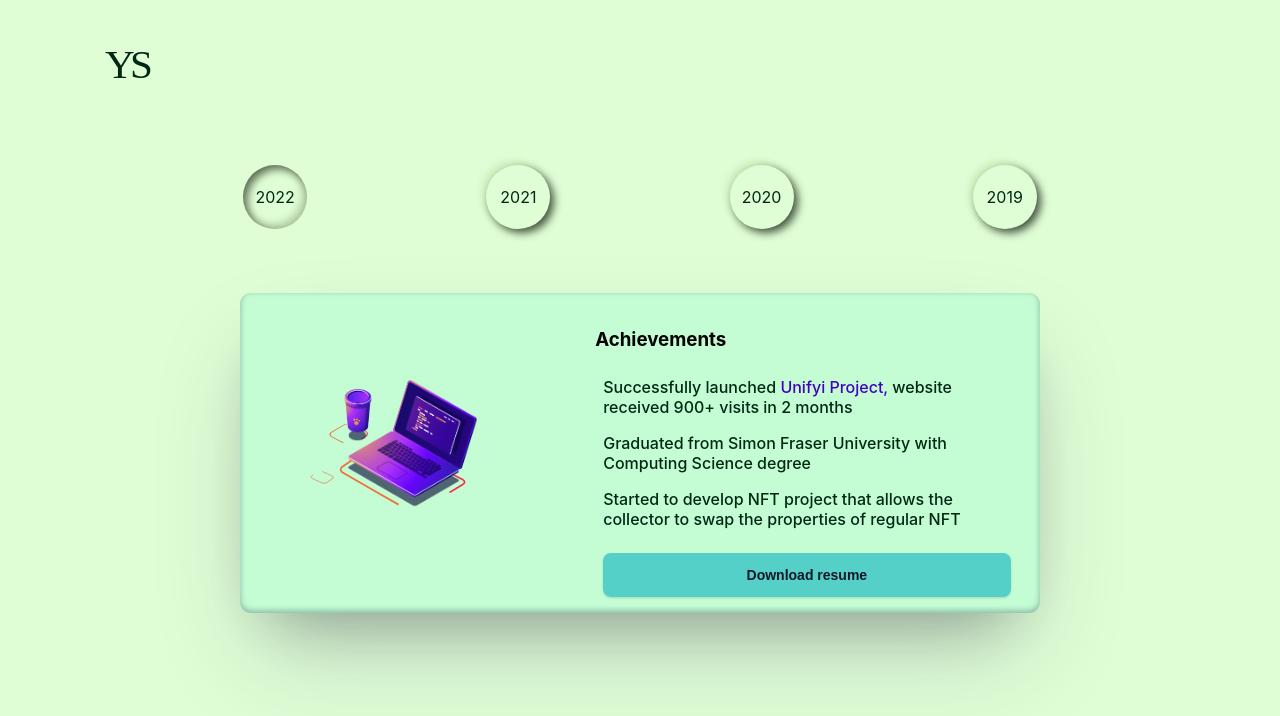
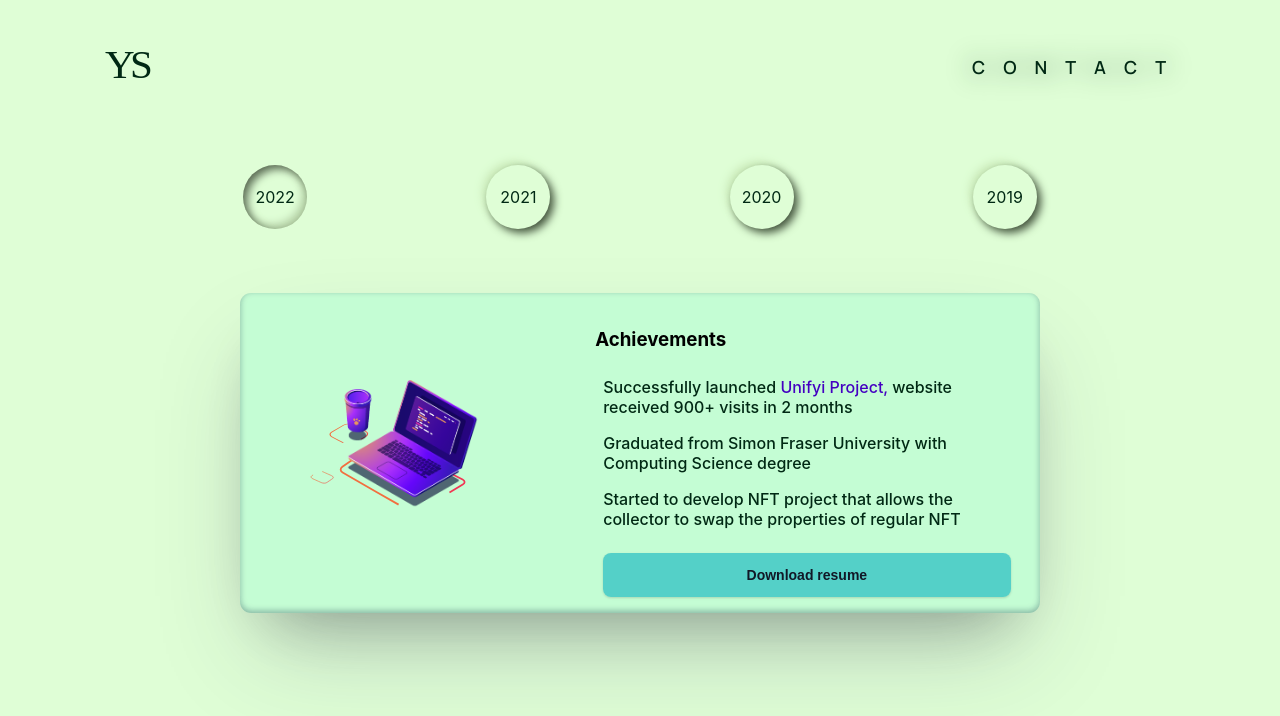
Before and after one commit to EStrilets/PersonalWebsite, a Next.js app in the folder client/: page /resume in a window 1280 px wide. Shown: the top 716 px of the page. Built offline with nearby package versions, Linux system fonts and the light colour scheme.

Commit message:
button refactor

```diff
--- /dev/null
+++ b/client/components/contactInfo/ContactBtn.jsx
@@ -0,0 +1,17 @@
+import React from 'react'
+import styles from './button.module.css'
+
+export default function ContactBtn() {
+    return (
+        <div className={styles['spinner']}>
+          <span>C</span>
+          <span>O</span>
+          <span>N</span>
+          <span>T</span>
+          <span>A</span>
+          <span>C</span>
+          <span>T</span>
+        </div>
+      );
+
+}
--- a/client/components/Contact/contactbtn.module.css
+++ b/client/components/contactInfo/button.module.css
@@ -1,3 +1,4 @@
+
 .spinner {
     height: 50px;
     width: max-content;
--- a/client/components/nav/Navbar.jsx
+++ b/client/components/nav/Navbar.jsx
@@ -1,7 +1,7 @@
 import React, { useState } from 'react'
 import { RiMenu3Line, RiCloseLine } from 'react-icons/ri'
 import styles from './navbar.module.css'
-// import ContactBtn from '../contact/ContactBtn';
+import ContactBtn from '../contactInfo/ContactBtn'
 import Logo from '../logo/Logo'
 
 const Menu = () => (
@@ -35,7 +35,7 @@ export default function Navbar() {
         </div>
       </div>
       <div className={styles['gpt3__navbar-sign']}>
-        {/* <ContactBtn /> */}
+        <ContactBtn />
       </div>
       <div className={styles['gpt3__navbar-menu']}>
         {toggleMenu
```
Also changed, not shown: client/components/Contact/ContactBtn.jsx (deleted, +0 -16 lines).
